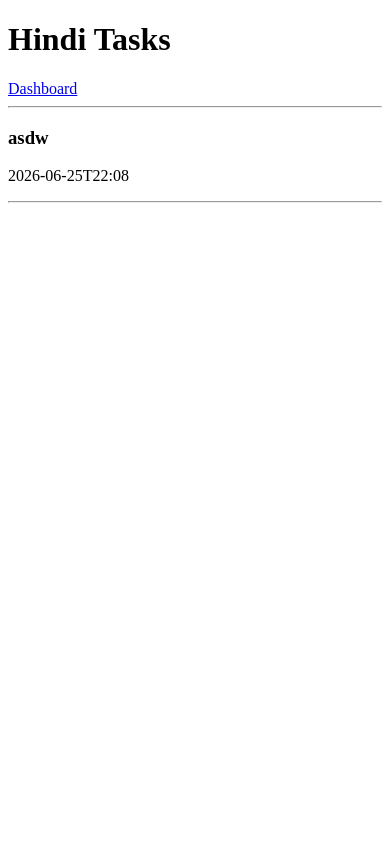
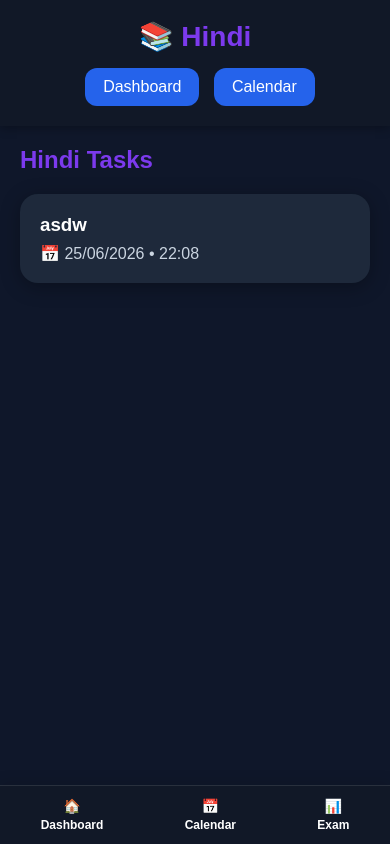
Before and after one commit to shaurya777-shah/aura-todo, a Flask app: page /subject/Hindi in a window 390 px wide. Run offline with Flask 3, Linux system fonts and the light colour scheme; a user stored in the database is signed in; data comes from the database, SQL or seed files in the repository.

Commit message:
Improved subject UI restored light theme and fixed notifications

```diff
--- a/static/style.css
+++ b/static/style.css
@@ -1,4 +1,263 @@
 *{
+    margin:0;
+    padding:0;
+    box-sizing:border-box;
+    font-family:Arial, sans-serif;
+}
+
+body{
+    background:linear-gradient(135deg,#dbeafe,#fce7f3);
+    min-height:100vh;
+    color:#111827;
+    padding-bottom:100px;
+}
+
+/* ---------------- TOPBAR ---------------- */
+
+.topbar{
+    background:white;
+    padding:20px;
+    display:flex;
+    justify-content:space-between;
+    align-items:center;
+    box-shadow:0 4px 15px rgba(0,0,0,0.1);
+    position:sticky;
+    top:0;
+    z-index:100;
+}
+
+.topbar h1{
+    color:#7c3aed;
+}
+
+/* ---------------- BUTTONS ---------------- */
+
+.nav-btn,
+.logout-btn,
+.done-btn{
+    text-decoration:none;
+    color:white;
+    padding:10px 18px;
+    border-radius:12px;
+    margin-left:10px;
+    transition:0.3s;
+    display:inline-block;
+}
+
+.nav-btn{
+    background:#3b82f6;
+}
+
+.logout-btn{
+    background:#ef4444;
+}
+
+.done-btn{
+    background:#22c55e;
+}
+
+.nav-btn:hover,
+.logout-btn:hover,
+.done-btn:hover{
+    transform:scale(1.05);
+}
+
+/* ---------------- MAIN GRID ---------------- */
+
+.main-grid{
+    display:grid;
+    grid-template-columns:1fr 1fr;
+    gap:20px;
+    padding:20px;
+}
+
+@media(max-width:768px){
+
+    .main-grid{
+        grid-template-columns:1fr;
+    }
+
+}
+
+/* ---------------- CARD ---------------- */
+
+.card{
+    background:white;
+    padding:20px;
+    border-radius:20px;
+    box-shadow:0 6px 20px rgba(0,0,0,0.1);
+}
+
+.card h2{
+    margin-bottom:20px;
+    color:#7c3aed;
+}
+
+/* ---------------- FORM ---------------- */
+
+form{
+    display:flex;
+    flex-direction:column;
+    gap:15px;
+}
+
+input,
+select,
+button{
+    padding:14px;
+    border:none;
+    border-radius:12px;
+    font-size:16px;
+}
+
+input,
+select{
+    background:#f3f4f6;
+}
+
+button{
+    background:#7c3aed;
+    color:white;
+    cursor:pointer;
+}
+
+button:hover{
+    background:#6d28d9;
+}
+
+/* ---------------- SUBJECTS ---------------- */
+
+.subjects-grid{
+    display:grid;
+    grid-template-columns:repeat(auto-fit,minmax(120px,1fr));
+    gap:15px;
+}
+
+.subject-box{
+    background:linear-gradient(135deg,#60a5fa,#a78bfa);
+    padding:18px;
+    border-radius:18px;
+    text-align:center;
+    text-decoration:none;
+    color:white;
+    font-weight:bold;
+    transition:0.3s;
+}
+
+.subject-box:hover{
+    transform:translateY(-5px);
+}
+
+/* ---------------- TASKS ---------------- */
+
+.tasks-section{
+    padding:20px;
+}
+
+.tasks-section h2{
+    margin-bottom:20px;
+    color:#7c3aed;
+}
+
+.task-card{
+    background:white;
+    padding:20px;
+    border-radius:20px;
+    margin-bottom:18px;
+    display:flex;
+    justify-content:space-between;
+    align-items:center;
+    box-shadow:0 6px 20px rgba(0,0,0,0.1);
+    transition:0.3s;
+}
+
+.task-card:hover{
+    transform:translateY(-4px);
+}
+
+.task-card h3{
+    margin-bottom:8px;
+}
+
+.task-card p{
+    margin-top:5px;
+    color:#4b5563;
+}
+
+/* ---------------- STATUS ---------------- */
+
+.overdue{
+    border-left:8px solid #ef4444;
+}
+
+.due_soon{
+    border-left:8px solid #f59e0b;
+}
+
+.ok{
+    border-left:8px solid #22c55e;
+}
+
+/* ---------------- MOBILE NAV ---------------- */
+
+.mobile-nav{
+    position:fixed;
+    bottom:0;
+    left:0;
+    width:100%;
+    background:white;
+    display:flex;
+    justify-content:space-around;
+    padding:12px 0;
+    box-shadow:0 -4px 12px rgba(0,0,0,0.1);
+    z-index:1000;
+}
+
+.mobile-nav a{
+    text-decoration:none;
+    color:#7c3aed;
+    display:flex;
+    flex-direction:column;
+    align-items:center;
+    font-size:14px;
+    font-weight:bold;
+}
+
+.mobile-nav span{
+    font-size:12px;
+    margin-top:4px;
+}
+
+@media(min-width:768px){
+
+    .mobile-nav{
+        display:none;
+    }
+
+}
+
+/* ---------------- MOBILE ---------------- */
+
+@media(max-width:768px){
+
+    .topbar{
+        flex-direction:column;
+        gap:15px;
+        text-align:center;
+    }
+
+    .task-card{
+        flex-direction:column;
+        align-items:flex-start;
+        gap:15px;
+    }
+
+    .done-btn{
+        width:100%;
+        text-align:center;
+    }
+
+}*{
     margin:0;
     padding:0;
     box-sizing:border-box;
--- a/templates/subject.html
+++ b/templates/subject.html
@@ -5,29 +5,102 @@
 
     <title>{{subject}}</title>
 
+    <meta name="viewport" content="width=device-width, initial-scale=1.0">
+
+    <link rel="stylesheet" href="{{ url_for('static', filename='style.css') }}">
+
 </head>
 
 <body>
 
-    <h1>{{subject}} Tasks</h1>
+    <div class="topbar">
 
-    <a href="/dashboard">Dashboard</a>
+        <h1>📚 {{subject}}</h1>
 
-    <hr>
+        <div>
 
-    {% for task in tasks %}
+            <a href="/dashboard" class="nav-btn">
+                Dashboard
+            </a>
 
-    <div>
+            <a href="/calendar" class="nav-btn">
+                Calendar
+            </a>
 
-        <h3>{{task[2]}}</h3>
-
-        <p>{{task[4]}}</p>
+        </div>
 
     </div>
 
-    <hr>
+    <div class="tasks-section">
 
-    {% endfor %}
+        <h2>{{subject}} Tasks</h2>
+
+        {% if tasks %}
+
+            {% for task in tasks %}
+
+            <div class="task-card">
+
+                <div>
+
+                    <h3>{{task[2]}}</h3>
+
+                    <p>
+
+                        📅
+
+                        {% if task[4] %}
+
+                            {{ task[4][8:10] }}/{{ task[4][5:7] }}/{{ task[4][0:4] }}
+
+                            •
+
+                            {{ task[4][11:16] }}
+
+                        {% else %}
+
+                            No Due Date
+
+                        {% endif %}
+
+                    </p>
+
+                </div>
+
+            </div>
+
+            {% endfor %}
+
+        {% else %}
+
+            <div class="card">
+
+                <h3>No tasks added yet</h3>
+
+            </div>
+
+        {% endif %}
+
+    </div>
+
+    <div class="mobile-nav">
+
+        <a href="/dashboard">
+            🏠
+            <span>Dashboard</span>
+        </a>
+
+        <a href="/calendar">
+            📅
+            <span>Calendar</span>
+        </a>
+
+        <a href="/exam">
+            📊
+            <span>Exam</span>
+        </a>
+
+    </div>
 
 </body>
 
```
Also changed, not shown: static/script.js (+22 -20 lines).
